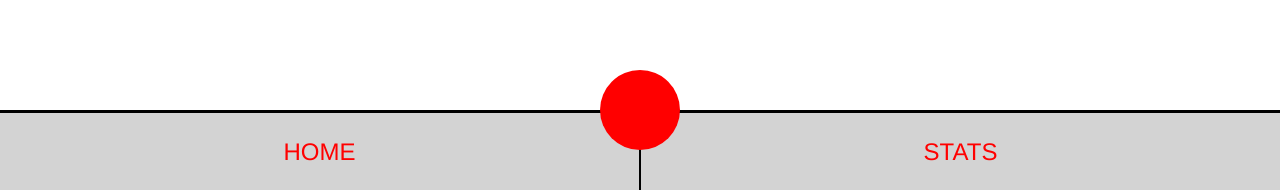
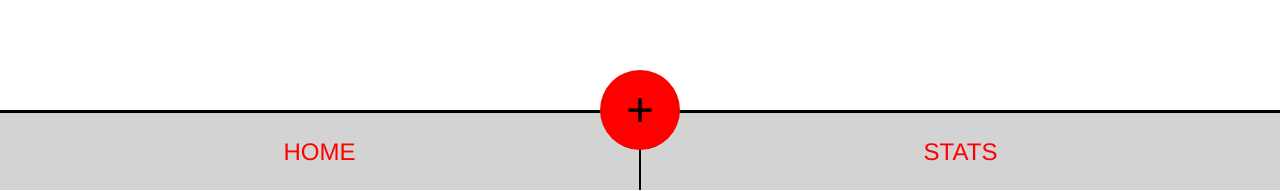
Before and after one commit to PhilippWeiss85/CleanUp, a React (Vite) app: page / in a window 1280 px wide. Shown: the part 939-1130 px from the top of the page. Built offline with nearby package versions, Linux system fonts and the light colour scheme.

Commit message:
update footer menu

```diff
--- a/src/components/Navigation/Navigation.css
+++ b/src/components/Navigation/Navigation.css
@@ -44,6 +44,17 @@ nav {
     left: 50vw / 2
 }
 
+
+.navitem--text {
+    height: 5rem;
+    padding: 0;
+    margin: 0;
+    display: flex;
+    justify-content: center;
+    align-items: center;
+    font-size: 3rem
+}
+
 .navitem--separator {
     border: 1px solid black;
 }
--- a/src/components/Navigation/Navigation.jsx
+++ b/src/components/Navigation/Navigation.jsx
@@ -6,7 +6,7 @@ function Navigation() {
         <nav className="navmenu">
             <ul>
             <li className="navitem"><a href="#">HOME</a></li>
-            <div className="navitem--container"></div>
+            <div className="navitem--container"><p className="navitem--text">+</p></div>
             <div className="navitem--separator"></div>
             <li className="navitem"><a href="#">STATS</a></li>
             </ul>
```
